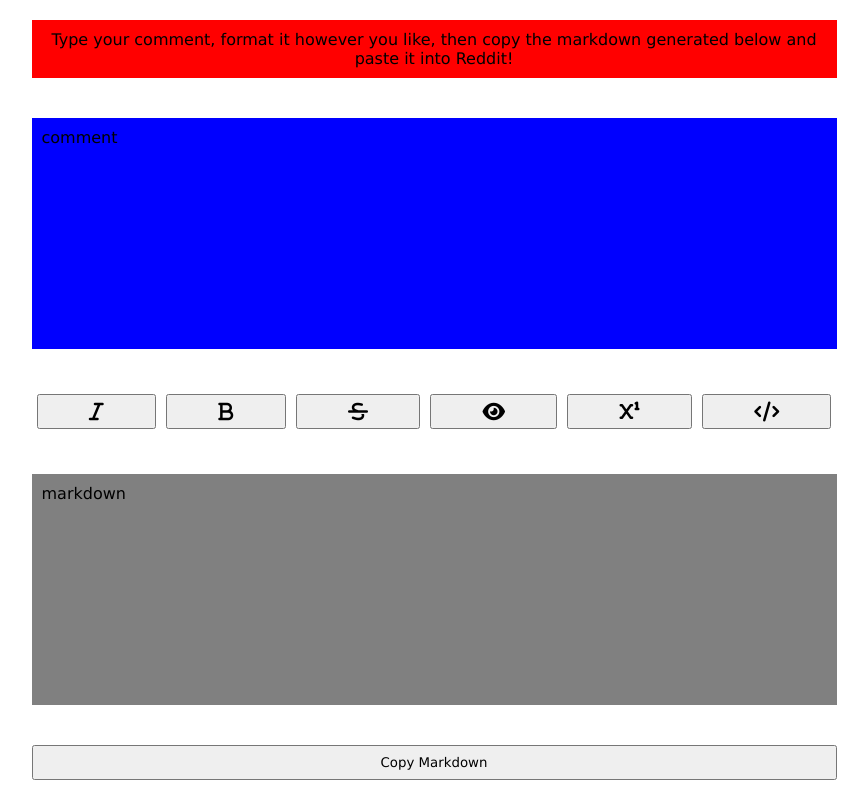
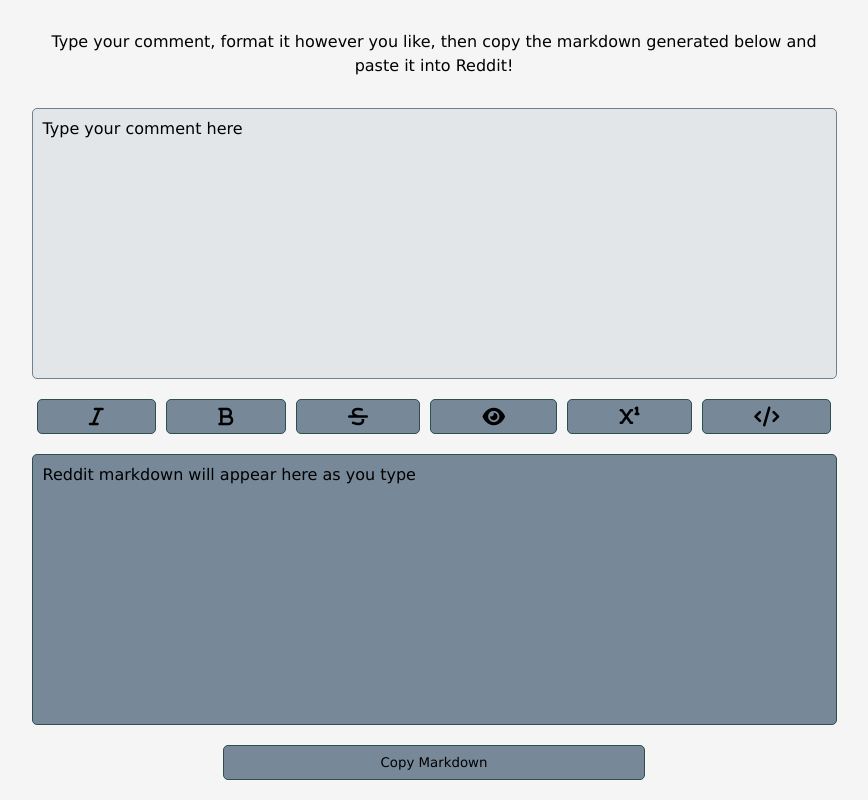
Before and after one commit to bigbuckalex/reddit-markdown-gui, a plain HTML site: page index.html in a window 1280 px wide. Shown: the whole page, without its empty margins (206-1074 px from the left). Drawn offline with Linux system fonts and the light colour scheme.

Commit message:
more css

```diff
--- a/index.html
+++ b/index.html
@@ -10,7 +10,7 @@
 </head>
 <body>
     <p id="instructions">Type your comment, format it however you like, then copy the markdown generated below and paste it into Reddit!</p>
-    <p id="input">comment</p>
+    <p id="input">Type your comment here</p>
     <section id="toolbar">
         <button class="toolbar-btn" id="italic"><i class="fa-solid fa-italic"></i></button>
         <button class="toolbar-btn" id="bold"><i class="fa-solid fa-bold"></i></button>
@@ -19,7 +19,7 @@
         <button class="toolbar-btn" id="superscript"><i class="fa-solid fa-superscript"></i></button>
         <button class="toolbar-btn" id="code"><i class="fa-solid fa-code"></i></button>
     </section>
-    <p id="markdown">markdown</p>
+    <p id="markdown">Reddit markdown will appear here as you type</p>
     <button id="copyMarkdown">Copy Markdown</button>
 </body>
 </html>
--- a/style.css
+++ b/style.css
@@ -1,14 +1,13 @@
 html {
     justify-content: center;
+    background-color: whitesmoke;
 }
 
 body {
     height: 100vh;
     max-width: 845px;
     padding: 0;
-    margin: 0;
-    margin-left: auto;
-    margin-right: auto;
+    margin: 0 auto;
     display: flex;
     flex-direction: column;
 }
@@ -20,8 +19,12 @@ p {
 
 button {
     font-family: Verdana, Arial, Helvetica, sans-serif;
+    background-color: lightslategray;
+    border: 1px solid darkslategray;
+    border-radius: 5px;
 }
 
+/* Font Awesome icons */
 .fa-solid {
     font-size: 20px;
 }
@@ -29,33 +32,39 @@ button {
 .toolbar-btn {
     flex-grow: 1;
     min-height: 35px;
-    margin: 5px;
+    margin: 0 5px;
 }
 
 #toolbar {
-    margin: 20px;
+    margin: 0 20px;
     display: flex;
 }
 
 #instructions {
-    background-color: red;
-    margin: 20px;
+    margin: 20px 20px 0;
     text-align: center;
+    line-height: 1.5;
 }
 
 #input {
-    background-color: blue;
+    /* lightslategray, but lighter */
+    background-color: hsl(210, 14%, 90%);
     flex-grow: 1;
     margin: 20px;
+    border: 1px solid slategray;
+    border-radius: 5px;
 }
 
 #markdown {
-    background-color: gray;
+    background-color: lightslategray;
     flex-grow: 1;
     margin: 20px;
+    border: 1px solid darkslategray;
+    border-radius: 5px;
 }
 
 #copyMarkdown {
-    margin: 20px;
+    margin: 0 auto 20px;
     min-height: 35px;
+    width: 50%;
 }
```
